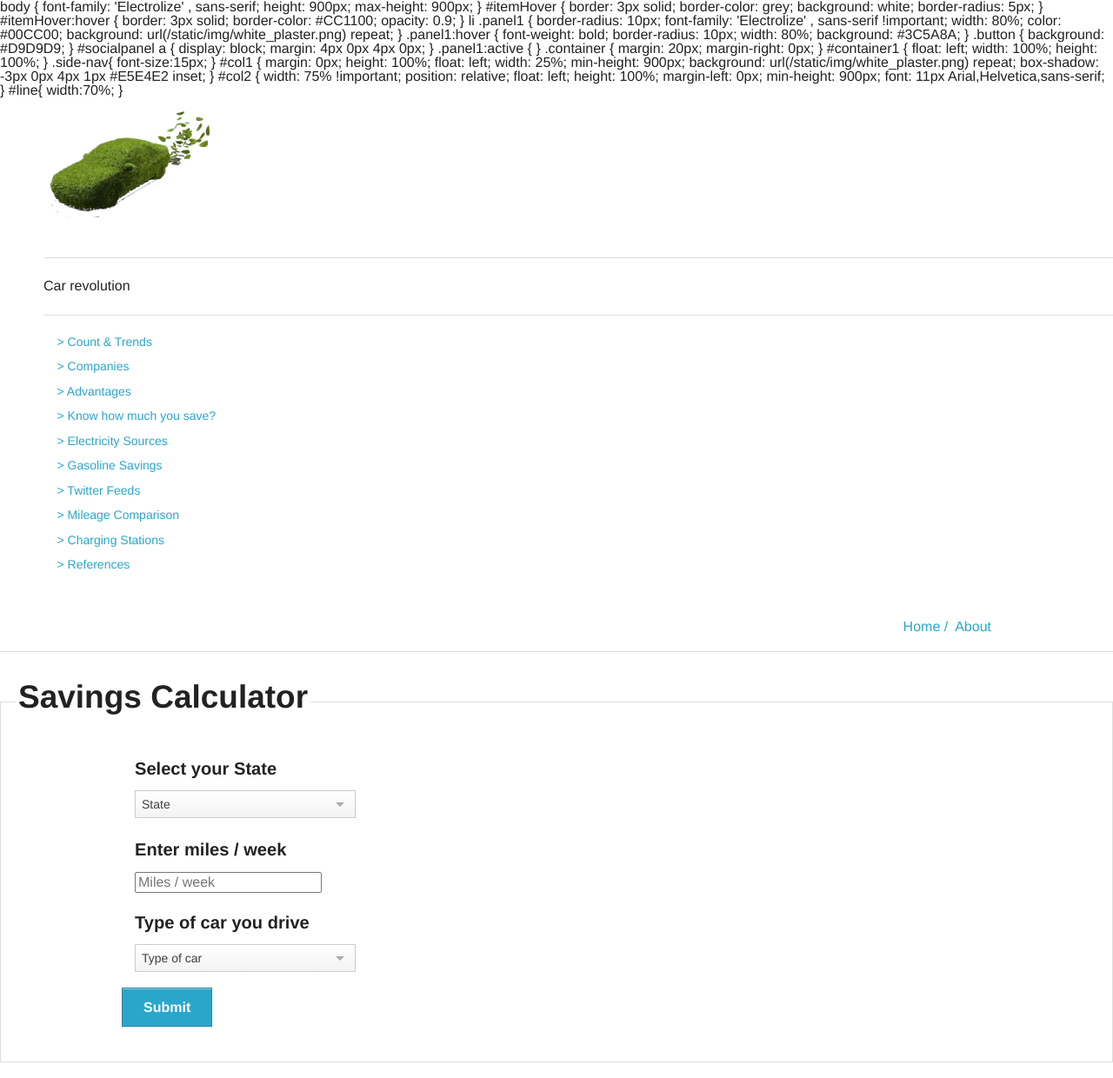
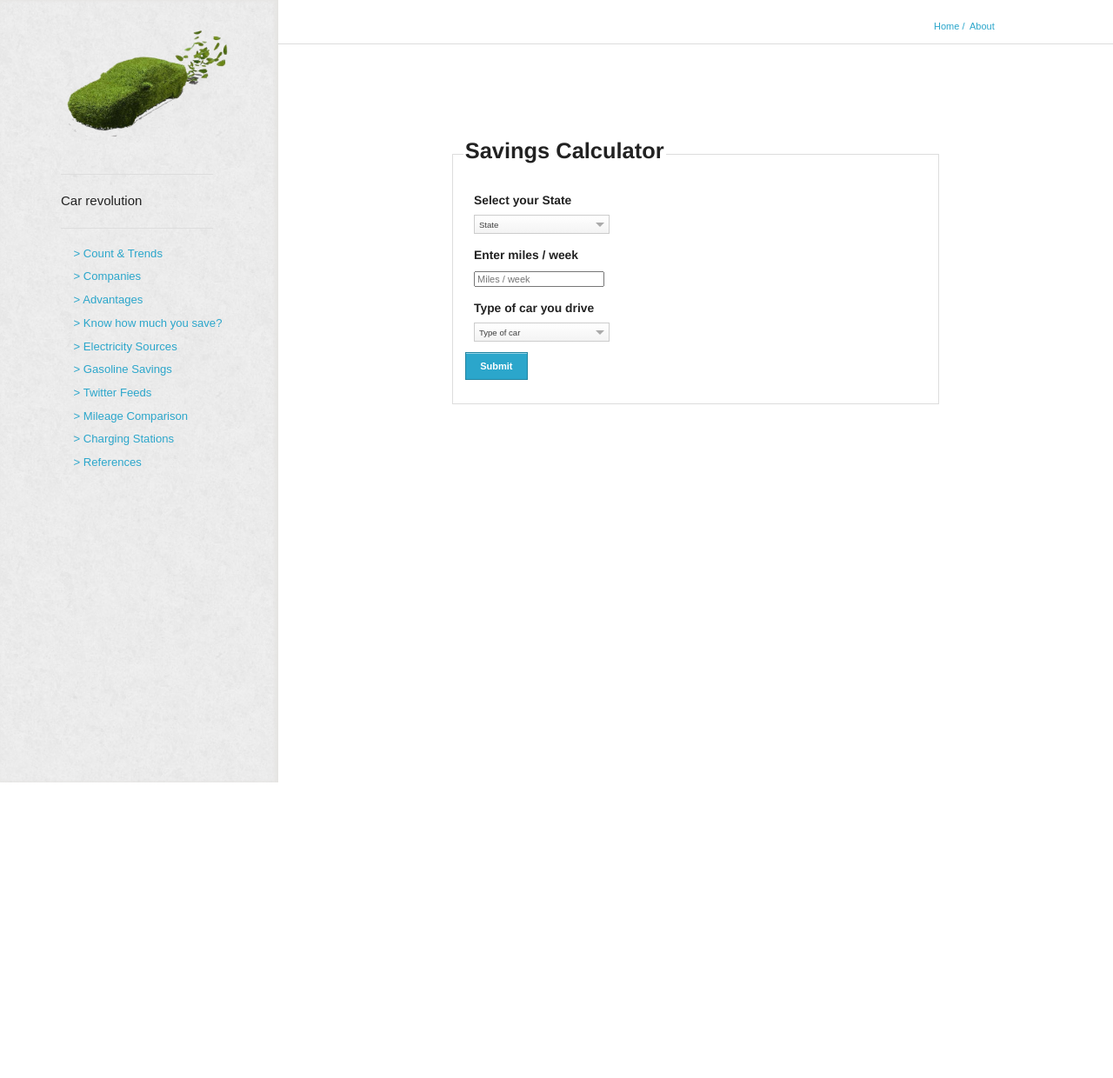
Before and after one commit to serah/EcoCars, a Django app: page /calculator/ in a window 1280 px wide. Shown: the whole page at 87% size. After the commit the page ends 900 px from the top, so only its background shows below. Run offline with Django 3.2, Linux system fonts and the light colour scheme; data that the repository does not hold is empty; some libraries are stand-ins or nearby versions; some web fonts are replaced.

Commit message:
fixed calculator page

```diff
--- a/ecoCars/templates/layout.html
+++ b/ecoCars/templates/layout.html
@@ -28,10 +28,10 @@
 
 {% block js %}
 {% endblock %}
+    {% block style %}
+    {% endblock %}
 
     <style>
-    {% block style %}
-    {% endblock %}
 
  body
         {
```
